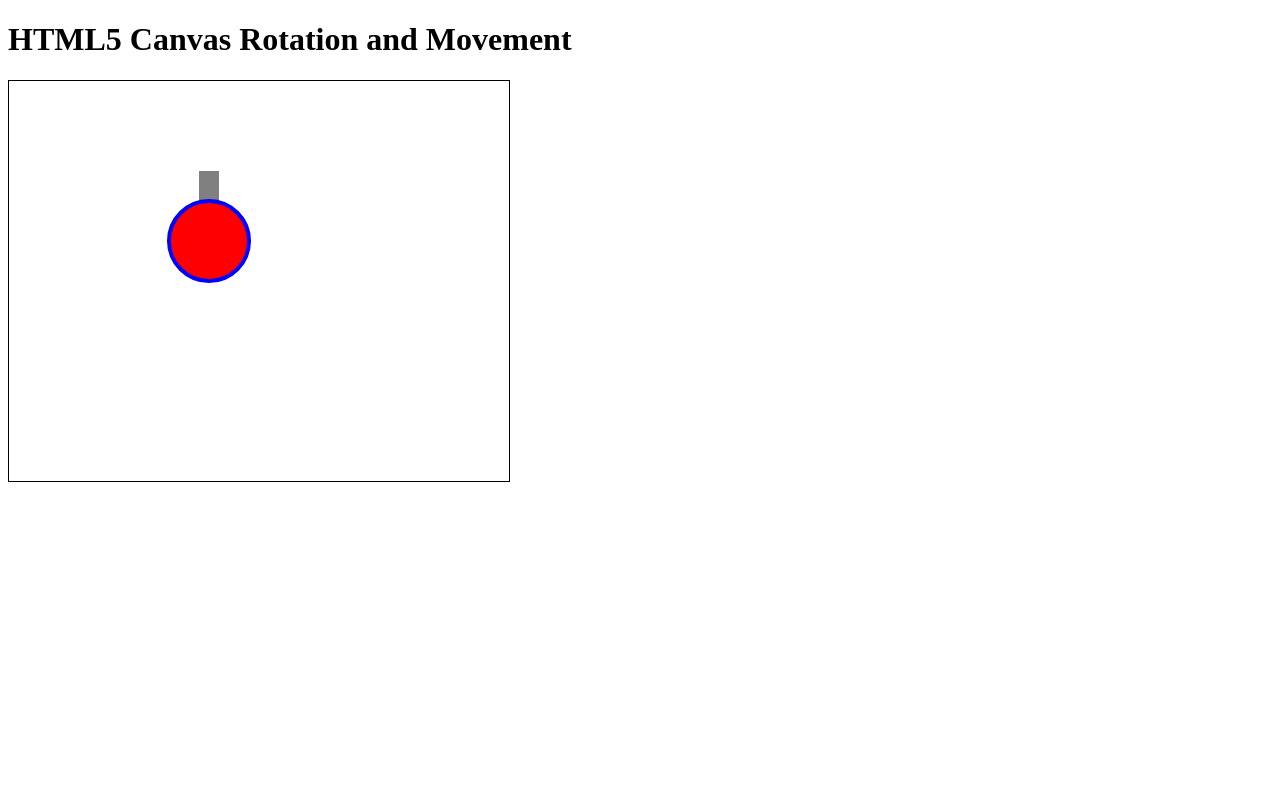
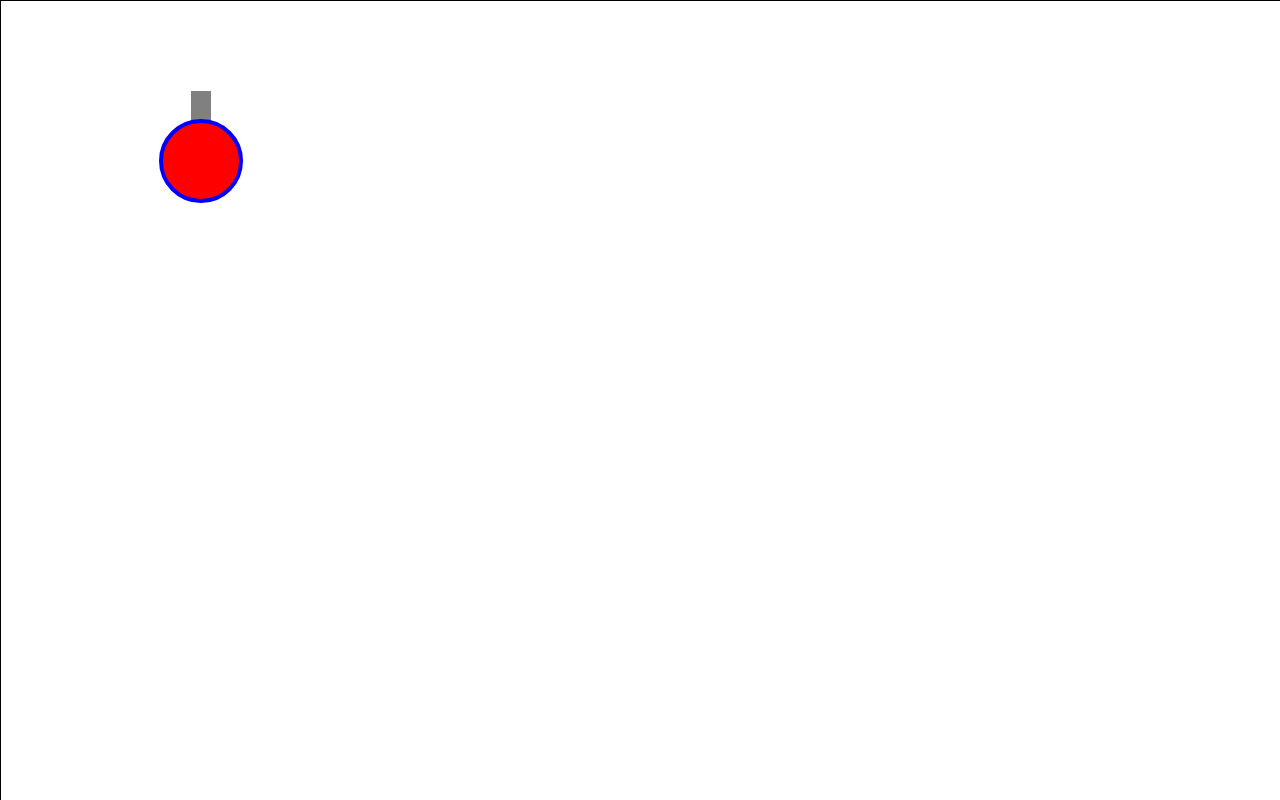
Before and after one commit to true-king-al/true-king-al.github.io, a plain HTML site: page pvp.html in a window 1280 px wide. Drawn offline with Linux system fonts and the light colour scheme.

Commit message:
Update pvp.html

```diff
--- a/pvp.html
+++ b/pvp.html
@@ -2,15 +2,22 @@
 <html>
 <head>
     <style>
+        body, html {
+            margin: 0;
+            padding: 0;
+            overflow: hidden;
+            width: 100%;
+            height: 100%;
+        }
         canvas {
             border: 1px solid #000000;
+            display: block; /* Removes extra space below the canvas */
         }
     </style>
 </head>
 <body>
-<h1>HTML5 Canvas Rotation and Movement</h1>
 
-<canvas id="myCanvas" width="500" height="400">
+<canvas id="myCanvas">
     Sorry, your browser does not support canvas.
 </canvas>
 
@@ -26,6 +33,18 @@ const turretHeight = 70; // Height of the turret rectangle
 
 const canvas = document.getElementById("myCanvas");
 const ctx = canvas.getContext("2d");
+
+// Function to resize the canvas to fill the viewport
+function resizeCanvas() {
+    canvas.width = window.innerWidth;
+    canvas.height = window.innerHeight;
+}
+
+// Resize the canvas when the window is resized
+window.addEventListener('resize', resizeCanvas);
+
+// Initial canvas size
+resizeCanvas();
 
 const keys = {
     ArrowLeft: false,
```
